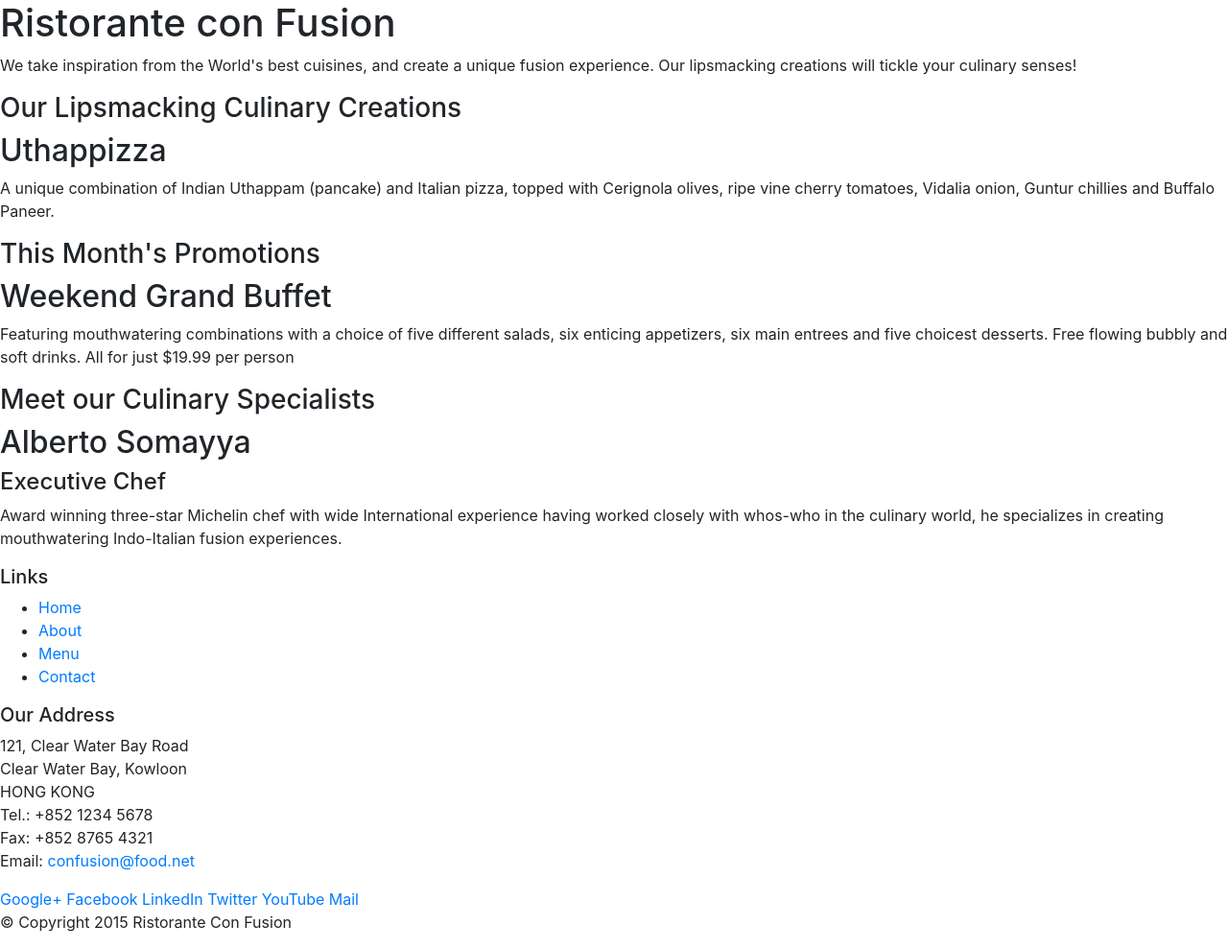
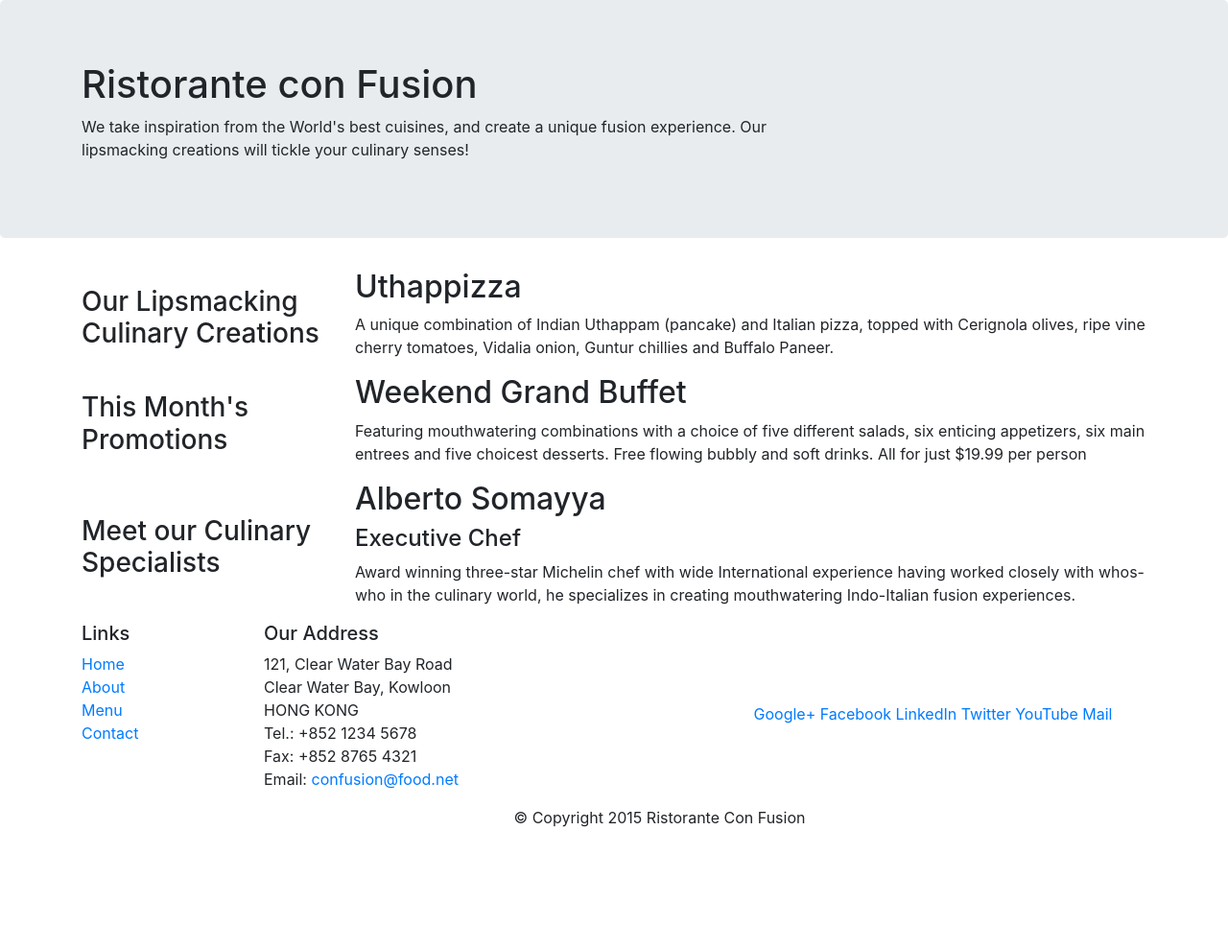
Before and after one commit to mnavandar/git, a website: page index.html in a window 1280 px wide. Shown: the whole page at 96% size. After the commit the page ends 880 px from the top, so only its background shows below. Drawn offline with nearby package versions, Linux system fonts and the light colour scheme.

Commit message:
Sixth commit

```diff
--- a/index.html
+++ b/index.html
@@ -9,51 +9,52 @@
 
      <!-- Bootstrap CSS -->
      <link rel="stylesheet" href="node_modules/bootstrap/dist/css/bootstrap.min.css">
+     <link rel="stylesheet" href="css/style.css">
     <title>Ristorante Con Fusion</title>
 </head>
 
 <body>
 
-    <header>
-        <div>
-            <div>
-                <div>
+    <header class="jumbotron">
+        <div class="container">
+            <div class="row row-header">
+                <div class="col-12  col-sm-8 ">
                     <h1>Ristorante con Fusion</h1>
                     <p>We take inspiration from the World's best cuisines, and create a unique fusion experience. Our lipsmacking creations will tickle your culinary senses!</p>
                 </div>
-                <div>
+                <div class="col col-sm">
                 </div>
             </div>
         </div>
     </header>
 
-    <div>
-        <div>
-            <div>
+    <div class="container">
+        <div class="row row-content align-items-center">
+            <div class="col-sm-4 col-md-3 flex-last">
                 <h3>Our Lipsmacking Culinary Creations</h3>
             </div>
-            <div>
+            <div class="col-sm col-md flex-first">
                 <h2>Uthappizza</h2>
                 <p>A unique combination of Indian Uthappam (pancake) and Italian pizza, topped with Cerignola olives, ripe vine cherry tomatoes, Vidalia onion, Guntur chillies and Buffalo Paneer.</p>
             </div>
         </div>
 
 
-        <div>
-            <div>
+        <div class="row row-content align-items-center">
+            <div class="col-sm-4 col-md-3">
                 <h3>This Month's Promotions</h3>
             </div>
-            <div>
+            <div class="col-sm col-md">
                 <h2>Weekend Grand Buffet</h2>
                 <p>Featuring mouthwatering combinations with a choice of five different salads, six enticing appetizers, six main entrees and five choicest desserts. Free flowing bubbly and soft drinks. All for just $19.99 per person </p>
             </div>
         </div>
 
-        <div>
-            <div>
+        <div class="row row-content align-items-center">
+            <div class="col-sm-4 col-md-3 flex-last">
                 <h3>Meet our Culinary Specialists</h3>
             </div>
-            <div>
+            <div class="col-sm col-md flex-first">
                 <h2>Alberto Somayya</h2>
                 <h4>Executive Chef</h4>
                 <p>Award winning three-star Michelin chef with wide International experience having worked closely with whos-who in the culinary world, he specializes in creating mouthwatering Indo-Italian fusion experiences. </p>
@@ -61,19 +62,19 @@
         </div>
     </div>
 
-    <footer>
-        <div>
-            <div>
-                <div>
+    <footer class="footer">
+        <div class="container">
+            <div class="row">
+                <div class="col-5 col-sm-2">
                     <h5>Links</h5>
-                    <ul>
+                    <ul class="list-unstyled">
                         <li><a href="#">Home</a></li>
                         <li><a href="#">About</a></li>
                         <li><a href="#">Menu</a></li>
                         <li><a href="#">Contact</a></li>
                     </ul>
                 </div>
-                <div>
+                <div class="col-6 col-sm-5">
                     <h5>Our Address</h5>
                     <address>
 		              121, Clear Water Bay Road<br>
@@ -84,8 +85,8 @@
 		              Email: <a href="mailto:confusion@food.net">confusion@food.net</a>
 		           </address>
                 </div>
-                <div>
-                    <div>
+                <div class="col col-sm-5 align-self-center">
+                    <div style="text-align:center" >
                         <a href="http://google.com/+">Google+</a>
                         <a href="http://www.facebook.com/profile.php?id=">Facebook</a>
                         <a href="http://www.linkedin.com/in/">LinkedIn</a>
@@ -95,8 +96,8 @@
                     </div>
                 </div>
            </div>
-           <div>
-                <div>
+           <div class="row justify-content-center">
+                <div class="col-auto offset-1">
                     <p>© Copyright 2015 Ristorante Con Fusion</p>
                 </div>
            </div>
```
